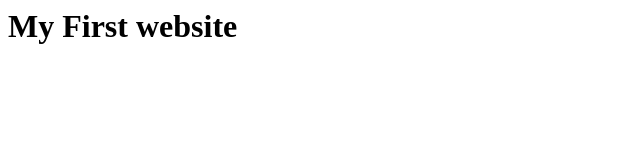
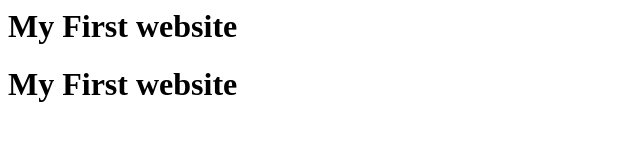
Before and after one commit to EmonSikder121/My-first-website, a plain HTML site: page index.html in a window 1280 px wide. Shown: the whole page, without its empty margins (0-640 px from the left). Drawn offline with Linux system fonts and the light colour scheme.

Commit message:
learn github

```diff
--- a/index.html
+++ b/index.html
@@ -1,3 +1,4 @@
 <body>
     <h1>My First website</h1>
+    <h1>My First website</h1>
 </body>
```
